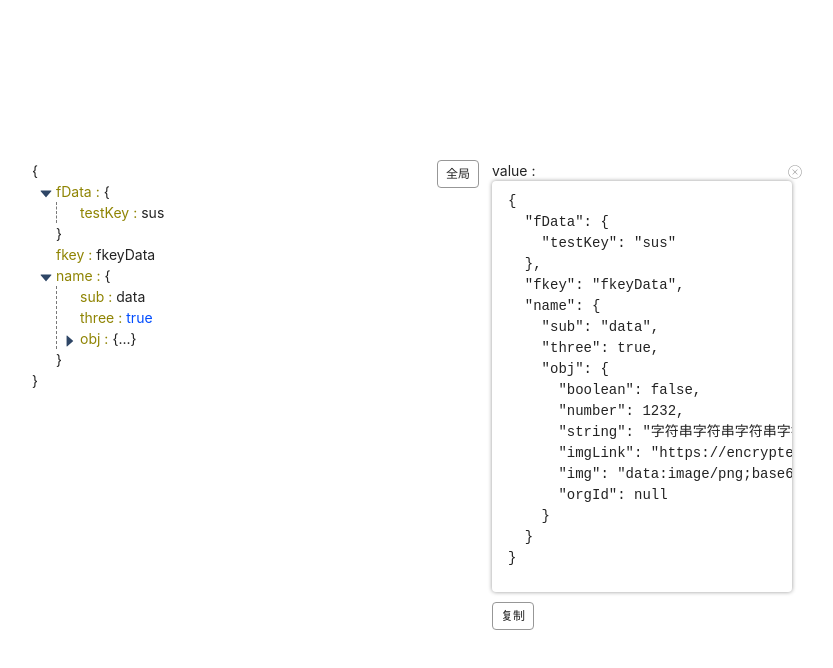
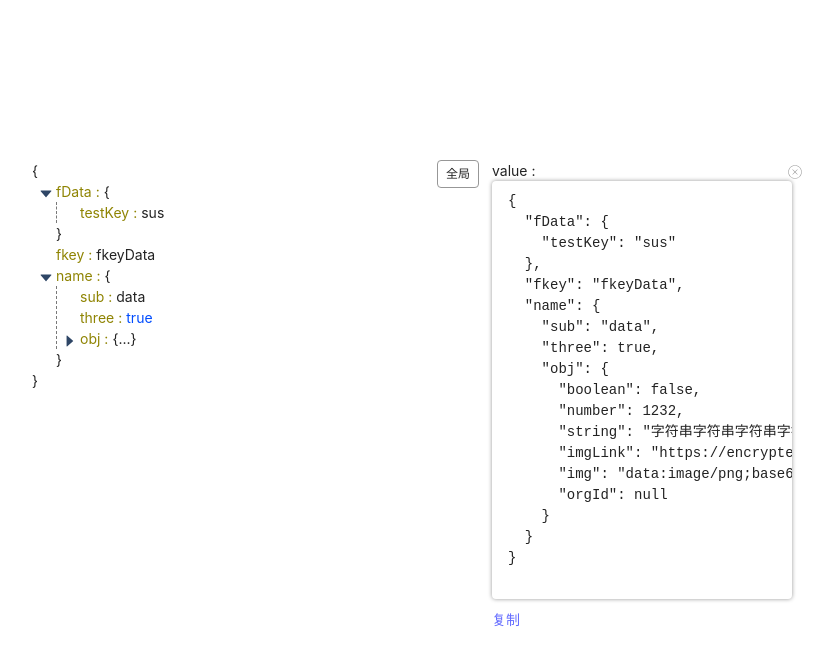
Before and after one commit to lonlyape/vue-json, a Vue app: page / in a window 1280 px wide. Shown: the top 668 px of the page, without its empty margins (218-1051 px from the left). Built offline with nearby package versions, Linux system fonts and the light colour scheme.

Commit message:
修改样式打包，去除scoped

```diff
--- a/package.json
+++ b/package.json
@@ -1,7 +1,7 @@
 {
   "name": "vue-json-lonlyape",
   "private": false,
-  "version": "1.0.0",
+  "version": "1.0.1",
   "type": "module",
   "description": "a json viewer for vue3",
   "author": "lonlyape <lonlyape@gmail.com>",
--- a/src/components/json/handle.vue
+++ b/src/components/json/handle.vue
@@ -102,7 +102,8 @@ defineExpose({
 })
 
 </script>
-<style lang="scss" scoped="handle_view" bundle>
+<style lang="scss" bundle scoped='false'>
+.lonlyape-json {
   .handle_view {
     width: 320px;
     display: flex;
@@ -134,6 +135,7 @@ defineExpose({
       border-radius: 4px;
       box-sizing: border-box;
       box-shadow: 0 0 4px 0 #979797;
+
       .border_box {
         padding: 10px;
         overflow: hidden;
@@ -143,6 +145,7 @@ defineExpose({
       .content_box {
         height: 100%;
         padding: 0 10px 0 6px;
+        overflow: hidden;
         overflow-y: scroll;
         margin-right: -28px;
 
@@ -166,4 +169,5 @@ defineExpose({
       padding: 10px 0;
     }
   }
+}
 </style>
--- a/src/components/json/index.vue
+++ b/src/components/json/index.vue
@@ -56,9 +56,10 @@ watch(modelValue, () => {
 
 provide('setAliveValue', setAliveValue)
 </script>
-<style lang="scss" bundle>
+<style lang="scss" bundle scoped='false'>
 .lonlyape-json {
   width: 100%;
+  min-height: 300px;
   height: 100%;
   display: flex;
   font-size: 14px;
--- a/src/components/json/key.vue
+++ b/src/components/json/key.vue
@@ -10,7 +10,7 @@
     </span>
     <span class="key_span" @click.prevent="keyClick">{{ keyStr }}</span>
     <span class="key_span">:</span>
-    <Value :value="value" :isOpend="isOpend" :isImgKey="isImg"  :level="level" />
+    <Value :value="value" :isOpend="isOpend" :isImgKey="isImg" :level="level" />
   </div>
 </template>
 <script setup lang="ts">
@@ -21,7 +21,7 @@ import { computed, inject, Ref, ref, watch } from 'vue';
 type Props = { keyStr: string, value: any, level: number }
 const props = defineProps<Props>()
 const imgKeys: string[] | undefined = inject('imgKeys')
-const topProps:any = inject('topProps')
+const topProps: any = inject('topProps')
 const setAliveValue: ((value: any) => void) | undefined = inject('setAliveValue')
 
 const helf = computed(() => {
@@ -31,10 +31,10 @@ const helf = computed(() => {
 })
 
 
-const expandLevel:Ref<number> = computed(() => topProps.expandLevel)
+const expandLevel: Ref<number> = computed(() => topProps.expandLevel)
 const isOpend = ref(expandLevel.value ? (props.level <= expandLevel.value) : false)
 
-watch( expandLevel, () => {
+watch(expandLevel, () => {
   isOpend.value = expandLevel ? (props.level <= expandLevel.value) : false
 })
 
@@ -56,8 +56,10 @@ function keyClick() {
 }
 
 </script>
-<style lang="scss" scoped="key_com" bundle>
+<style lang="scss" bundle scoped='false'>
 $ms: 4px;
+
+.lonlyape-json {
 
   .key_com {
     padding-left: 10px;
@@ -86,4 +88,5 @@ $ms: 4px;
 
     }
   }
+}
 </style>
--- a/src/components/json/value.vue
+++ b/src/components/json/value.vue
@@ -64,7 +64,8 @@ function mouseleave() {
 }
 
 </script>
-<style lang="scss" scoped="value_com" bundle>
+<style lang="scss" bundle scoped='false'>
+.lonlyape-json {
   .value_span {
     display: inline-block;
     vertical-align: baseline;
@@ -143,4 +144,5 @@ function mouseleave() {
     }
 
   }
+}
 </style>
--- a/src/components/json/view-item.vue
+++ b/src/components/json/view-item.vue
@@ -1,5 +1,5 @@
 <template>
-  <div class="json_item" :class="{'line':line}">
+  <div class="json_item" :class="{ 'line': line }">
     <KeyCom :keyStr="k" :value="data[k]" v-for="k in keys" :level="level"></KeyCom>
   </div>
 </template>
@@ -7,19 +7,21 @@
 import { computed } from 'vue';
 import KeyCom from './key.vue'
 
-type Props = { data: any , line?: boolean, level: number}
+type Props = { data: any, line?: boolean, level: number }
 const props = defineProps<Props>()
 
 const keys = computed(() => {
   return Object.keys(props.data)
 })
 </script>
-<style lang="scss" scoped="json_item" bundle>
+<style lang="scss" bundle scoped='false'>
+.lonlyape-json {
   .json_item {
     padding-left: 14px;
     position: relative;
-  &.line{
-    &::before{
+
+    &.line {
+      &::before {
         content: '';
         display: block;
         position: absolute;
@@ -30,4 +32,5 @@ const keys = computed(() => {
       }
     }
   }
+}
 </style>
```
Lines whose indentation alone changed are shown as unchanged.
